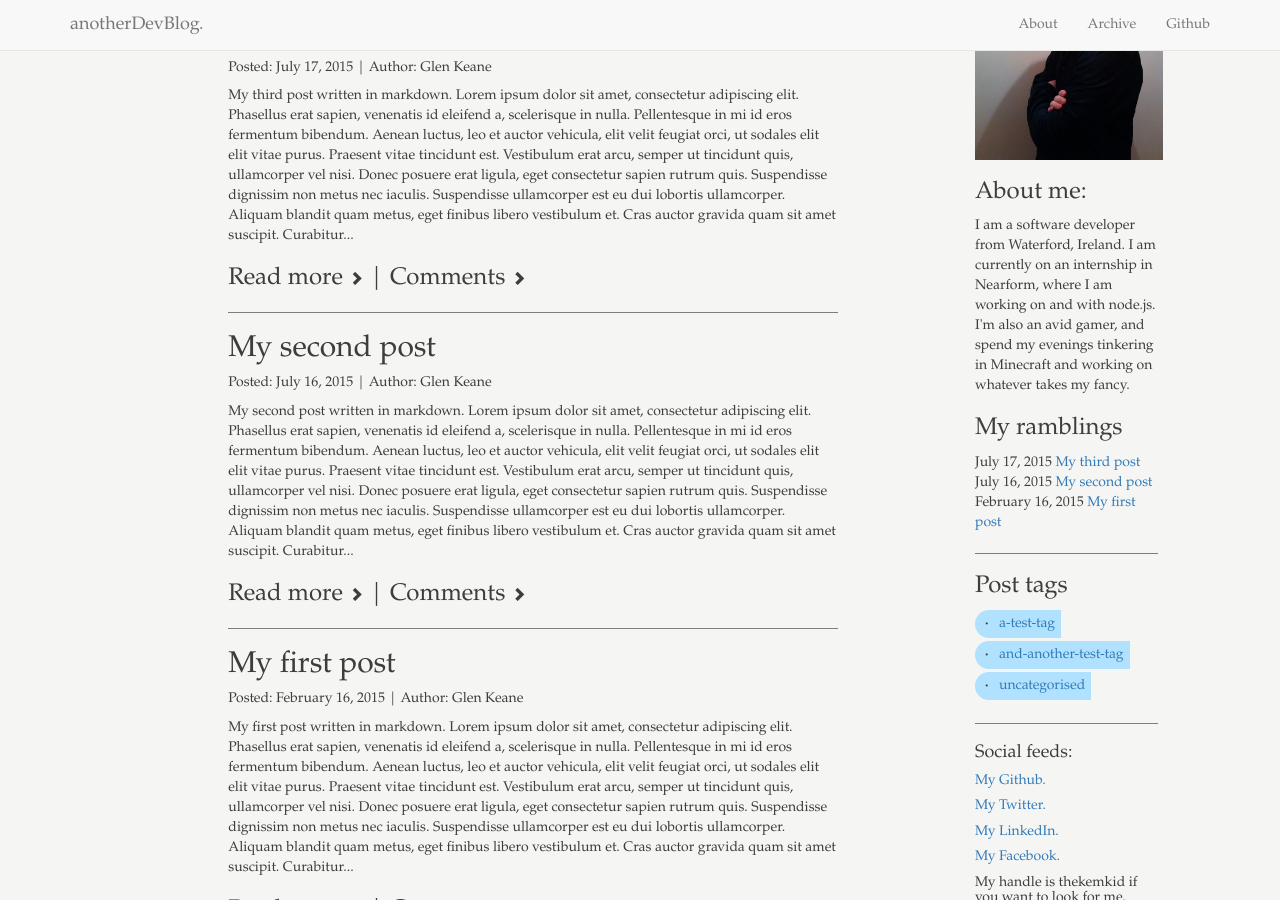
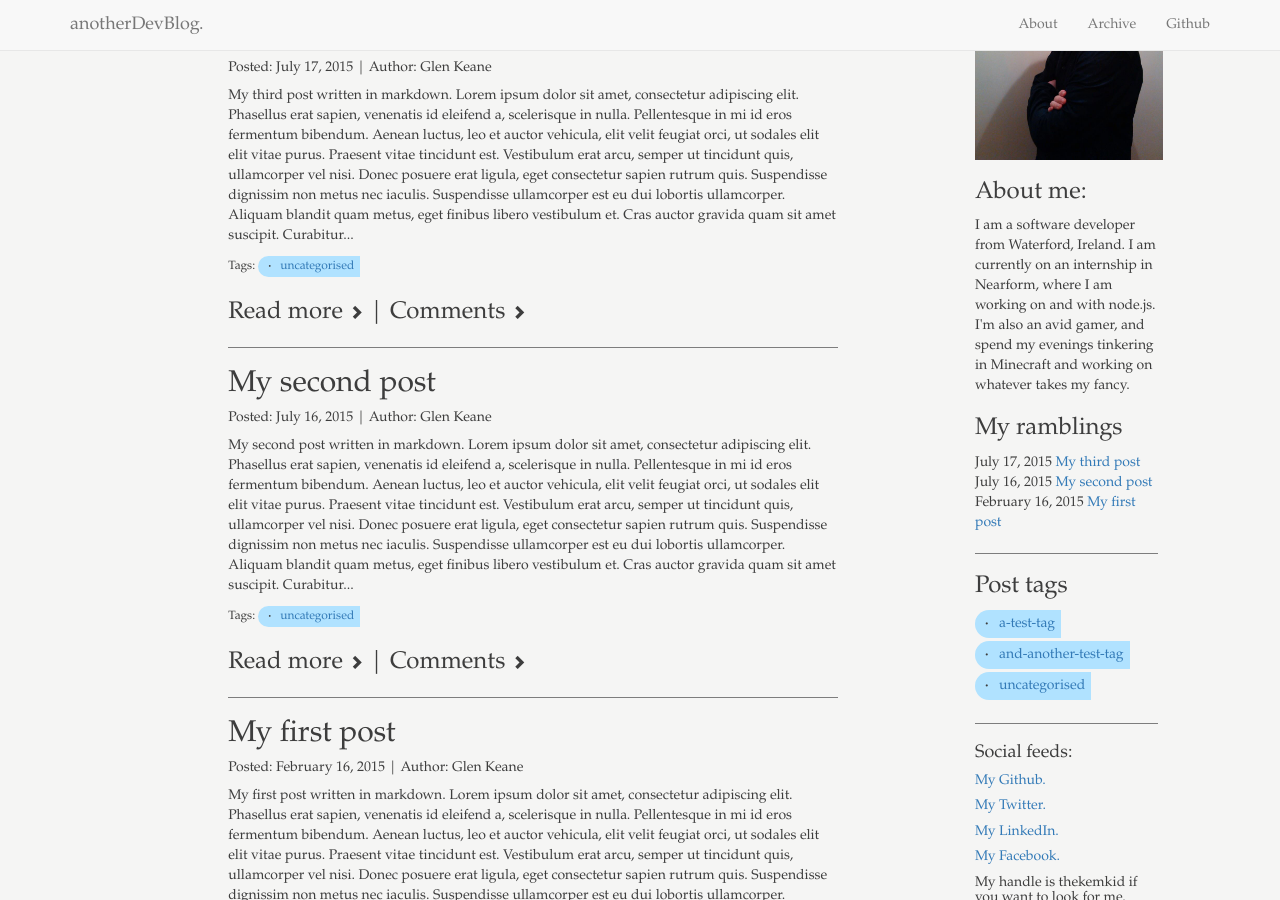
Before and after one commit to GlenTiki/glentiki.github.io, a Jekyll site: the page built from index.html, in a window 1280 px wide and 900 px high, scrolled down 223 px. Built offline with Jekyll 4.4.1, drawn with Linux system fonts in a browser that asks for light colours; Markdown is read by kramdown in place of the engine named in the settings; the list of posts is cut into pages by our own code; comment, search, counter and statistics services are not loaded; some of the changed text lies outside the part shown.

Commit message:
tags added

```diff
--- a/_includes/profile.html
+++ b/_includes/profile.html
@@ -8,7 +8,6 @@
 {% include postlist.html %}
 
 <hr>
-
 
 <h3>Post tags</h3>
 {% include taglist.html %}
@@ -22,5 +21,5 @@
 <h5><a href="https://www.facebook.com/thekemkid">My Facebook.</a></h5>
 <h5 class="muted">My handle is thekemkid if you want to look for me.</h5>
 
-<a class="twitter-timeline" href="https://twitter.com/thekemkid" data-widget-id="621433166537097217" max-height='800'>Tweets by @thekemkid</a>
+<a class="twitter-timeline" href="https://twitter.com/thekemkid" data-widget-id="621433166537097217">Tweets by @thekemkid</a>
 <script>!function(d,s,id){var js,fjs=d.getElementsByTagName(s)[0],p=/^http:/.test(d.location)?'http':'https';if(!d.getElementById(id)){js=d.createElement(s);js.id=id;js.src=p+"://platform.twitter.com/widgets.js";fjs.parentNode.insertBefore(js,fjs);}}(document,"script","twitter-wjs");</script>
--- a/index.html
+++ b/index.html
@@ -20,7 +20,14 @@ title: anotherDevsRamblings
     <h5 class='muted'> Posted: {{ post.date | date: "%B %e, %Y" }} | Author: {{ post.author }} </h5>
 
     <p class='muted'>{{ post.content | strip_html | truncatewords: 100 }}</p>
-
+    <h6 class='muted'>Tags:
+      <span class="tags">
+        {% for tag in post.tags %}
+          {% assign t = tag | downcase | replace:" ","-" %}
+          <span class='tag'><a href='/tags/#{{t}}'>{{t}}</a></span>
+        {% endfor %}
+      </span>
+    </h6>
     <h3>
       <a class="text-default" href="{{ site.baseurl }}{{ post.url }}">Read more <span class='glyphicon glyphicon-chevron-right'></span></a> |
       <a class="text-default" href="{{ site.baseurl }}{{ post.url }}#disqus_thread">Comments <span class='glyphicon glyphicon-chevron-right'></span></a>
```
Also changed, not shown: public/css/base.css (+3 -5 lines).
